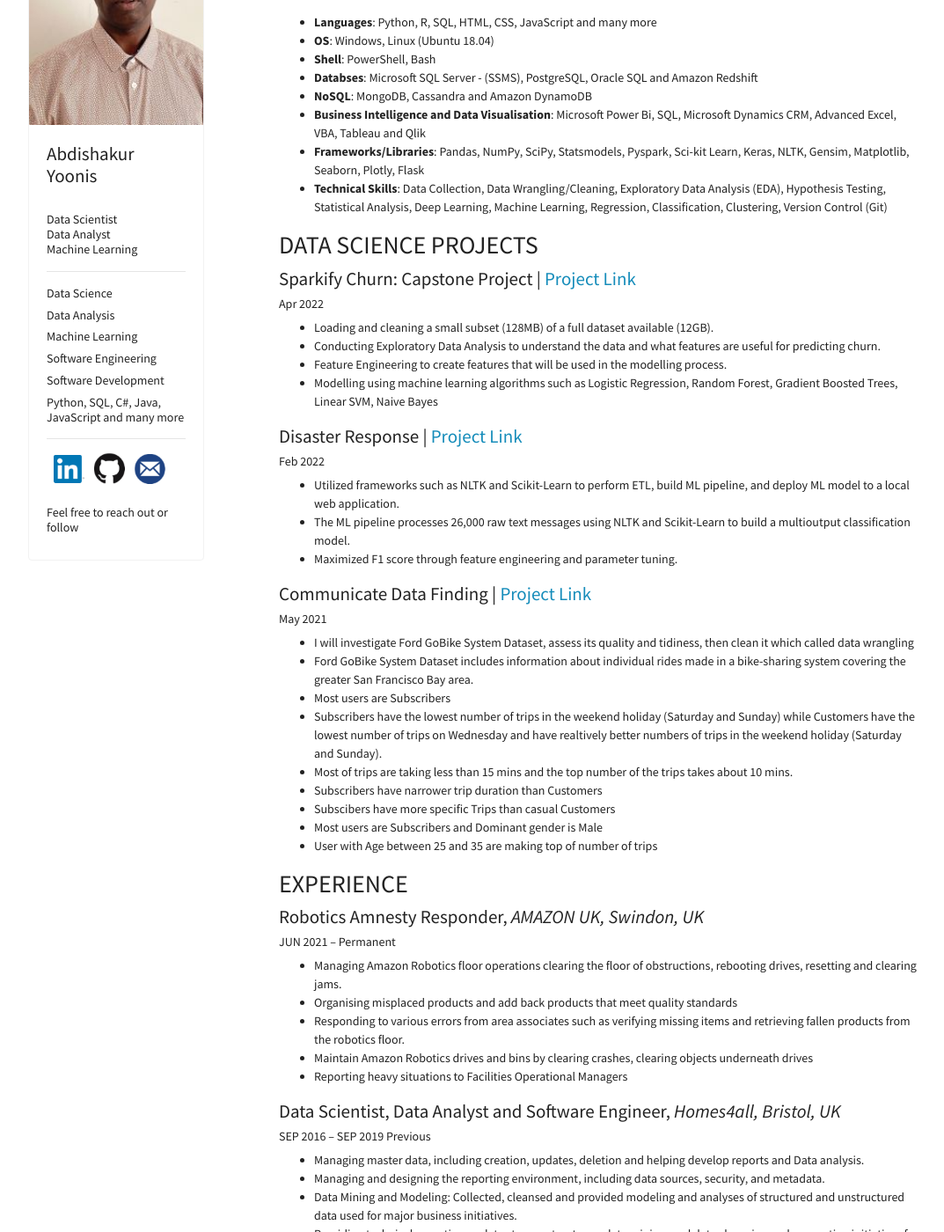
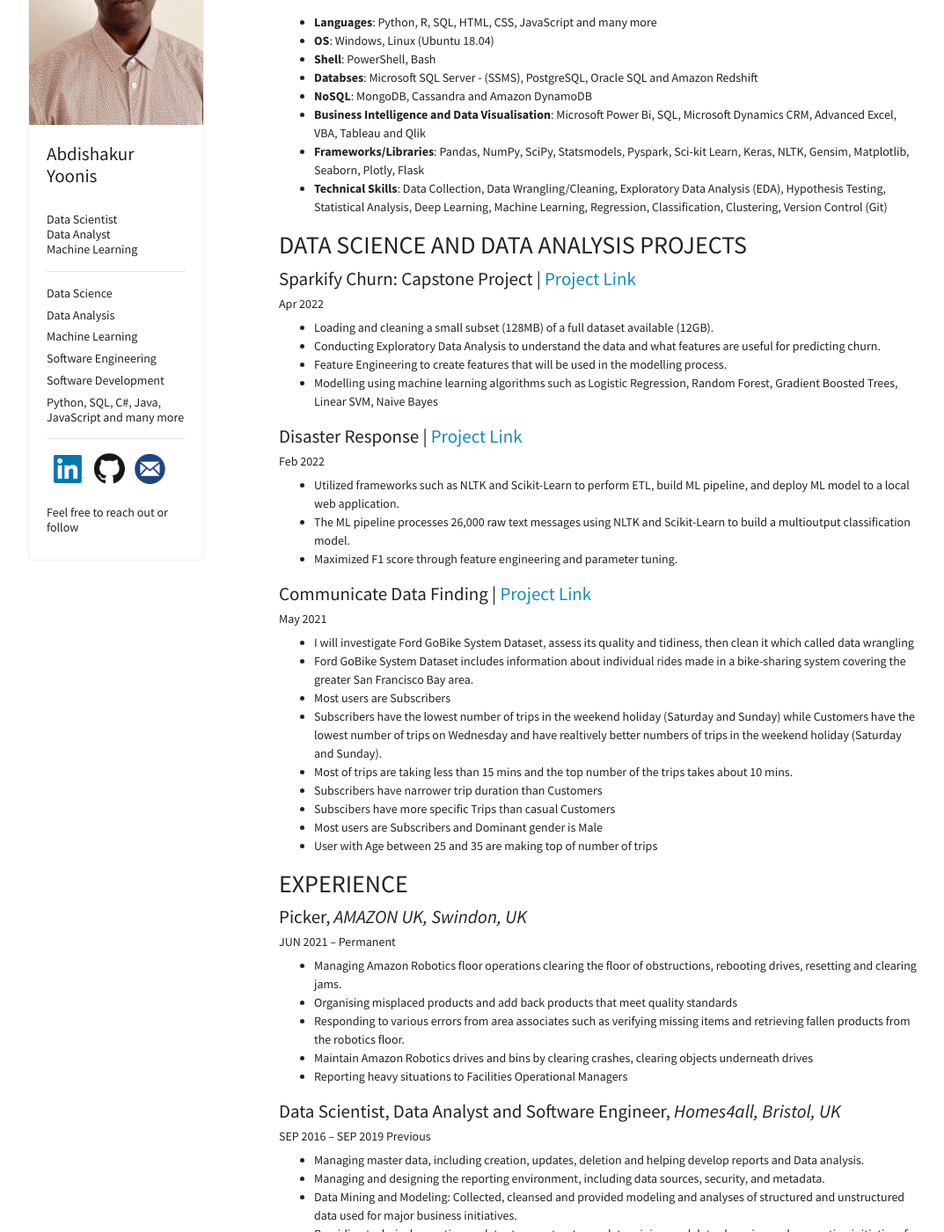
Before and after one commit to ayyoonis/ayoonis.github.io, a Jekyll site: the page built from Resume.md, in a window 1280 px wide and 1400 px high, scrolled down 447 px. Shown: the whole window at 88% size, without its empty margins (53-1126 px from the left). Built offline with Jekyll 4.4.1, drawn with Linux system fonts in a browser that asks for light colours; nearby versions of some CDN libraries; our own code applies the rules of GitHub Pages for plain Markdown files.

Commit message:
Update Resume.md

```diff
--- a/Resume.md
+++ b/Resume.md
@@ -17,7 +17,7 @@
  - **Technical Skills**: Data Collection, Data Wrangling/Cleaning, Exploratory Data Analysis (EDA), Hypothesis Testing, Statistical Analysis, Deep Learning, Machine Learning, Regression, Classification, Clustering, Version Control (Git)
 
 
-## DATA SCIENCE PROJECTS
+## DATA SCIENCE AND DATA ANALYSIS PROJECTS
 
 #### Sparkify Churn: Capstone Project | [Project Link](https://ayyoonis.github.io/ayoonis.github.io/Project_Capstone_Of_Sparkify)
 ###### Apr 2022
@@ -49,7 +49,7 @@
 - User with Age between 25 and 35 are making top of number of trips
 
 ## EXPERIENCE
-#### Robotics Amnesty Responder, *AMAZON UK, Swindon, UK*
+#### Picker, *AMAZON UK, Swindon, UK*
 ###### JUN 2021 – Permanent
 - Managing Amazon Robotics floor operations clearing the floor of obstructions, rebooting drives, resetting and clearing jams.
 - Organising misplaced products and add back products that meet quality standards
```
